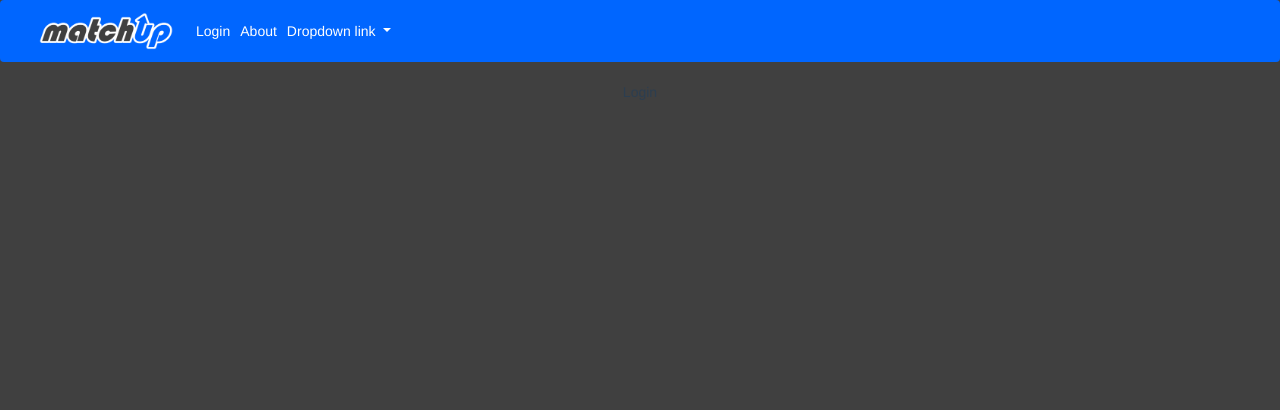
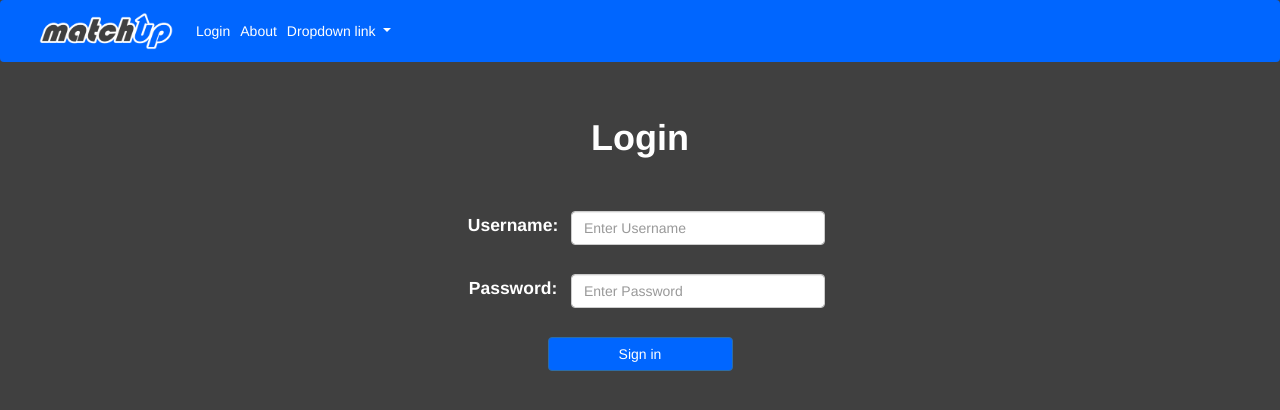
Before and after one commit to C-Dahr/matchup, a Vue app in the folder client/: page / in a window 1280 px wide. Shown: the top 410 px of the page. Built offline with nearby package versions, Linux system fonts and the light colour scheme.

Commit message:
Created a login form in the login vue

```diff
--- a/client/src/App.vue
+++ b/client/src/App.vue
@@ -19,11 +19,20 @@ export default {
 
 </script>
 <style>
+
+.navbar-brand {
+    position: relative;
+    background: url(./assets/matchuplogo_outline.png);
+    width: 170px;
+    left: 15px;
+    background-size: contain;
+}
+
 #app {
   font-family: 'Avenir', Helvetica, Arial, sans-serif;
   -webkit-font-smoothing: antialiased;
   -moz-osx-font-smoothing: grayscale;
   text-align: center;
-  color: #2c3e50;
+  color: white;
 }
 </style>
--- a/client/src/components/Navbar.vue
+++ b/client/src/components/Navbar.vue
@@ -29,6 +29,14 @@
 
 <style>
 
+.navbar-brand {
+    position: relative;
+    background: url(../assets/matchuplogo_outline.png);
+    width: 170px;
+    left: 15px;
+    background-size: contain;
+}
+
 #navbar-main {
     background-color: #0066FF;
 }
--- a/client/src/views/Login.vue
+++ b/client/src/views/Login.vue
@@ -1,6 +1,26 @@
 <template>
   <div class="login">
-    Login
+    <h1><b>Login</b></h1>
+    <div class="d-flex justify-content-center">
+      <form action="" method="post" id="login-form">
+            <div class="form-group d-flex justify-content-left">
+              <label class="form-label">Username:</label>
+              <input class="form-control" type="text"
+              name="fullname" required placeholder="Enter Username"/>
+              <span class="Error"></span>
+            </div>
+            <div class="form-group d-flex justify-content-left">
+              <label class="form-label">Password:</label>
+              <input class="form-control" type="password"
+                 name="password" required placeholder="Enter Password"/>
+                <span class="Error"></span>
+            </div>
+            <div class="form-group d-flex justify-content-center">
+                <input class="btn btn-primary" type="submit"
+                 value="Sign in" id="login-submit"/>
+            </div>
+        </form>
+      </div>
   </div>
 </template>
 
@@ -16,12 +36,24 @@ export default {
 
 <style>
 
-.navbar-brand {
-    position: relative;
-    background: url(../assets/matchuplogo_outline.png);
-    width: 170px;
-    left: 15px;
-    background-size: contain;
+h1 {
+  padding: 1em;
+}
+.form-label {
+  width: 10em;
+  font-size: 1.25em;
+}
+#login-submit {
+  width: 50%;
+  background-color: #0066FF;
+}
+.form-group {
+  display: flex;
+  align-items: center;
+  padding: 0.5em;
+}
+#login-form {
+  width: 30%;
 }
 
 </style>
```
